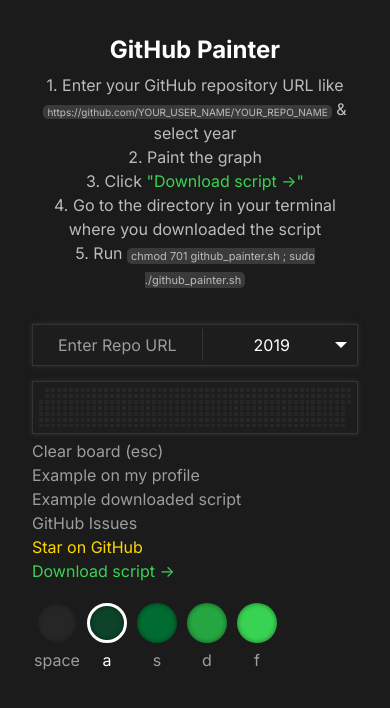
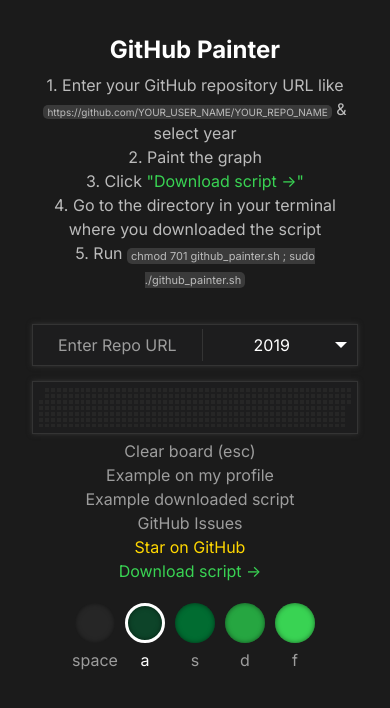
Before and after one commit to mattrltrent/github_painter, a Next.js app: page / in a window 390 px wide. Shown: the top 708 px of the page. Built offline with nearby package versions, Linux system fonts and the light colour scheme.

Commit message:
fix:UI and removed warning while build
UI improvement and removed warning while build

```diff
--- a/src/app/components/Graph.js
+++ b/src/app/components/Graph.js
@@ -73,7 +73,8 @@
     return () => {
       window.removeEventListener('keydown', handleKeyDown);
     };
-  }, []);
+  },   );
+//}, []);
 
 
 
--- a/src/app/components/PaletteButton.js
+++ b/src/app/components/PaletteButton.js
@@ -29,7 +29,7 @@
 
   return (
     <div className={styles.column}>
-      <link href="https://fonts.googleapis.com/css2?family=inter&display=swap" rel="stylesheet" />
+      {/* <link href="https://fonts.googleapis.com/css2?family=inter&display=swap" rel="stylesheet" /> */}
       <button
         ref={buttonRef}
         className={`${styles['palette-button']} ${selected ? styles.selected : ''}`}
--- a/src/app/components/PaletteSelector.js
+++ b/src/app/components/PaletteSelector.js
@@ -82,7 +82,7 @@
         .palette-selector {
           display: flex;
           flex-wrap: wrap;
-          justify-content: flex-start;
+          justify-content: center;
           margin-top: 5px;
           margin-bottom: 10px;
         }
--- a/src/app/styles/PaletteSelector.module.css
+++ b/src/app/styles/PaletteSelector.module.css
@@ -11,14 +11,14 @@
   align-items: center;
   margin-right: 10px;
   flex-wrap: wrap;
-  justify-content: flex-start;
+  justify-content: center;
   white-space: nowrap;
 }
 
 @media (max-width: 600px) {
   .buttonGroup {
     flex-direction: column;
-    align-items: flex-start;
+    align-items: center;
   }
 }
 
```
Also changed, not shown: 1 other file (tests, documents, lock files or other folders).
